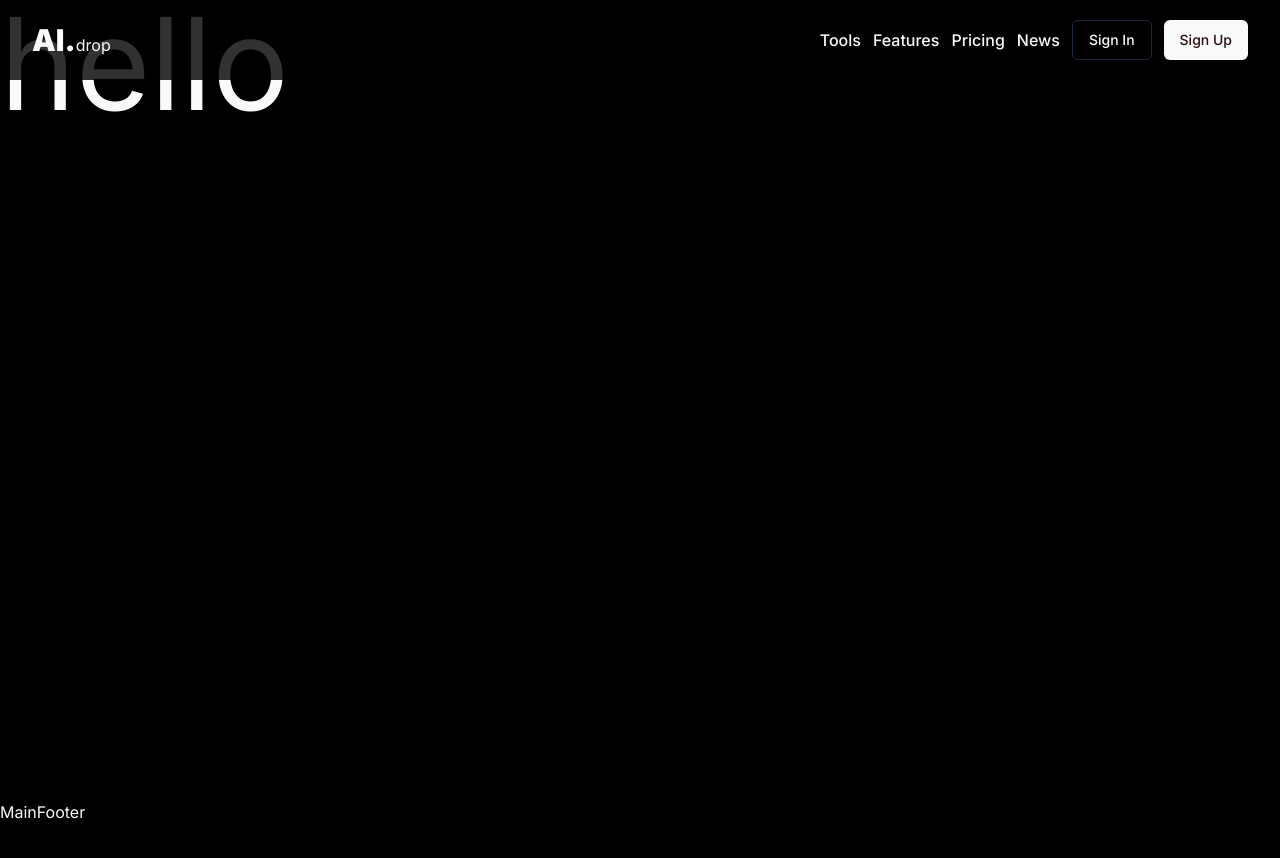
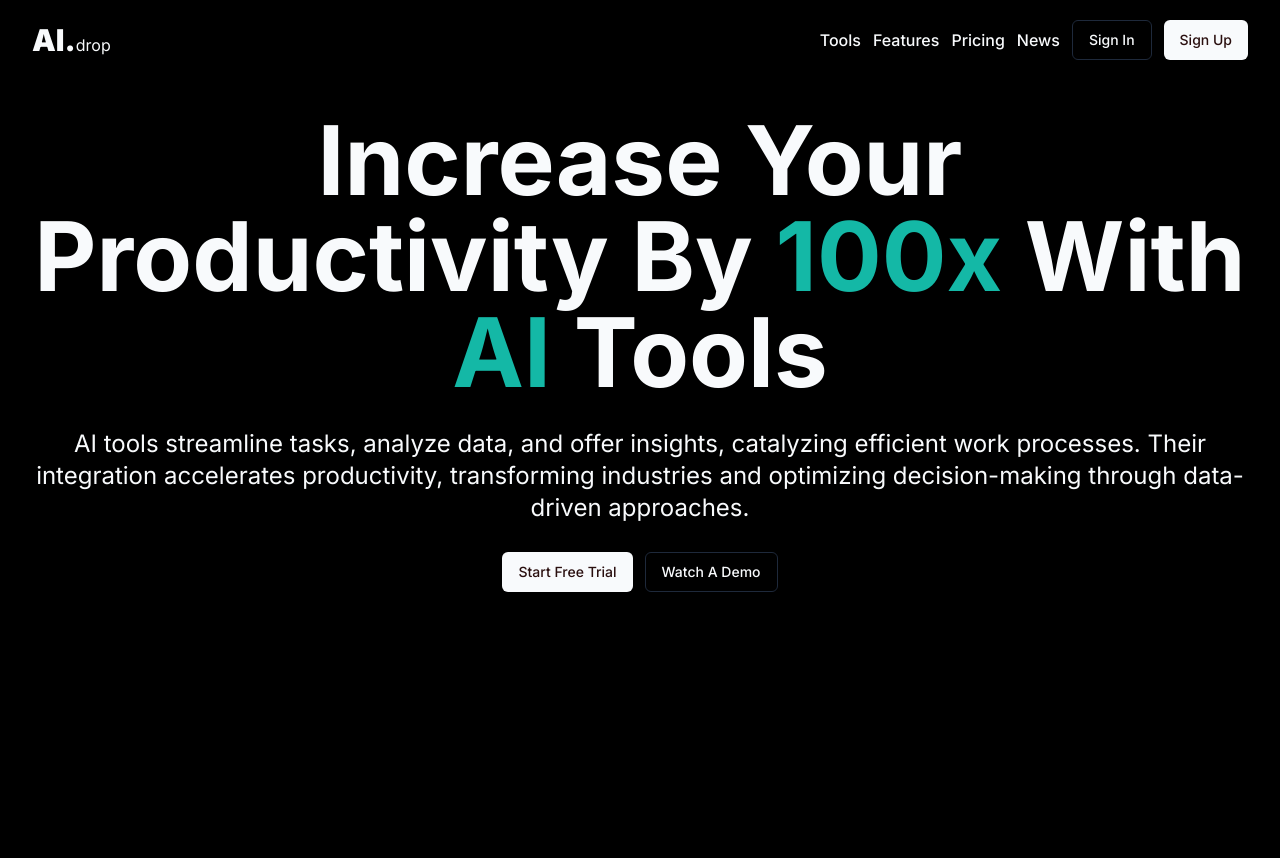
Before and after one commit to StepAsideLiL/ai-drop, a Next.js app: page / in a window 1280 px wide. Shown: the top 858 px of the page. Before the commit the page ends 824 px from the top, so only its background shows below. Built offline with nearby package versions, Linux system fonts and the light colour scheme.

Commit message:
add banner

```diff
--- a/app/(home)/page.tsx
+++ b/app/(home)/page.tsx
@@ -1,11 +1,26 @@
+import HomeBanner from "@/components/pages/home/HomeBanner";
 import SMain from "@/components/sui/SMain";
 import React from "react";
 
 const HomePage = () => {
   return (
     <SMain>
-      <div className="">
-        <h1 className="text-9xl">hello</h1>
+      <div className="container mx-auto max-w-7xl">
+        <HomeBanner />
+
+        <div className="h-96"></div>
+        <div className="h-96"></div>
+        <div className="h-96"></div>
+        <div className="h-96"></div>
+        <div className="h-96"></div>
+        <div className="h-96"></div>
+        <div className="h-96"></div>
+        <div className="h-96"></div>
+        <div className="h-96"></div>
+        <div className="h-96"></div>
+        <div className="h-96"></div>
+        <div className="h-96"></div>
+        <div className="h-96"></div>
       </div>
     </SMain>
   );
--- /dev/null
+++ b/components/pages/home/HomeBanner.tsx
@@ -0,0 +1,34 @@
+import SCenter from "@/components/sui/SCenter";
+import { Button } from "@/components/ui/button";
+import React from "react";
+
+const HomeBanner = () => {
+  return (
+    <section className="py-28">
+      <SCenter>
+        <div className="text-center space-y-7">
+          <h1 className="font-bold text-8xl">
+            Increase Your Productivity By{" "}
+            <span className="text-teal-500">100x</span> With{" "}
+            <span className="text-teal-500">AI</span> Tools
+          </h1>
+
+          <p className="text-2xl">
+            AI tools streamline tasks, analyze data, and offer insights,
+            catalyzing efficient work processes. Their integration accelerates
+            productivity, transforming industries and optimizing decision-making
+            through data-driven approaches.
+          </p>
+
+          <SCenter>
+            <Button>Start Free Trial</Button>
+
+            <Button variant="outline">Watch A Demo</Button>
+          </SCenter>
+        </div>
+      </SCenter>
+    </section>
+  );
+};
+
+export default HomeBanner;
--- a/components/sui/SCenter.tsx
+++ b/components/sui/SCenter.tsx
@@ -11,7 +11,7 @@ const SCenter = ({
   as?: string;
 }) => {
   const styleClasses = clsx(
-    "flex items-center gap-3",
+    "flex items-center gap-3 h-full",
     between ? "justify-between" : "justify-center"
   );
 
```
